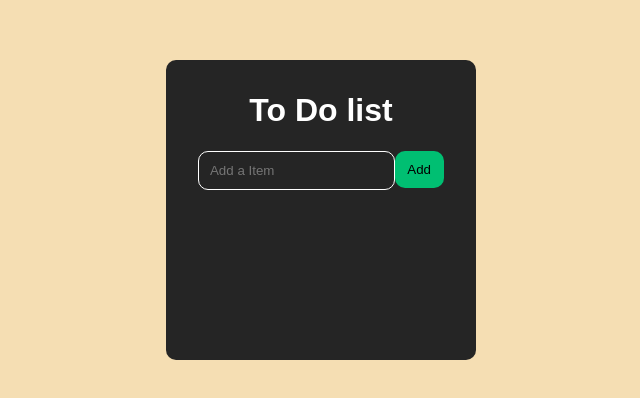
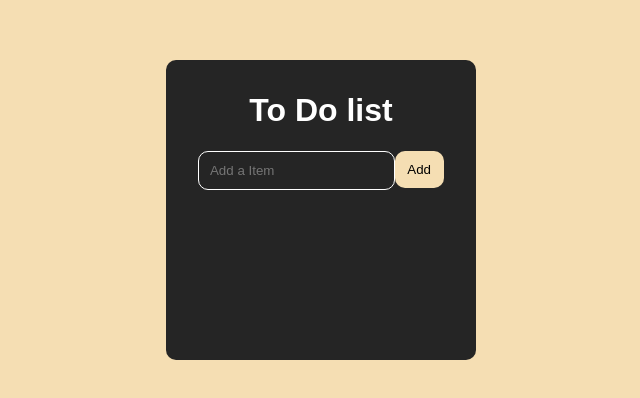
Before and after one commit to savi1248/JAVASCRIPT-TASK-4, a plain HTML site: page index.html in a window 1280 px wide. Shown: the part 190-588 px from the top of the page, without its empty margins (319-959 px from the left). Drawn offline with Linux system fonts and the light colour scheme.

Commit message:
Update style.css

```diff
--- a/style.css
+++ b/style.css
@@ -79,5 +79,5 @@ input{
 button{
     width: 20%;
     float: right;
-    background: #00bf72;
+    background: wheat;
 }
```
